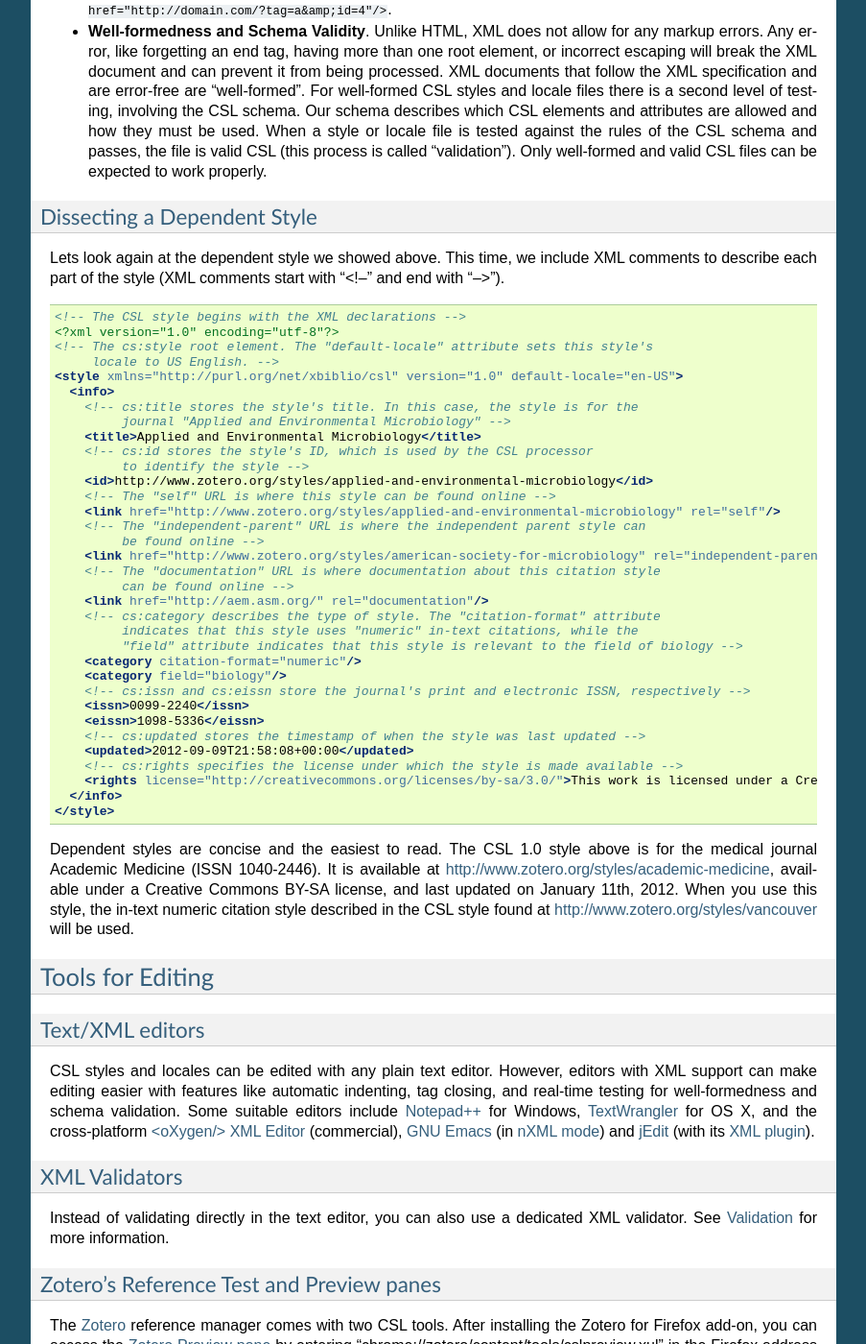
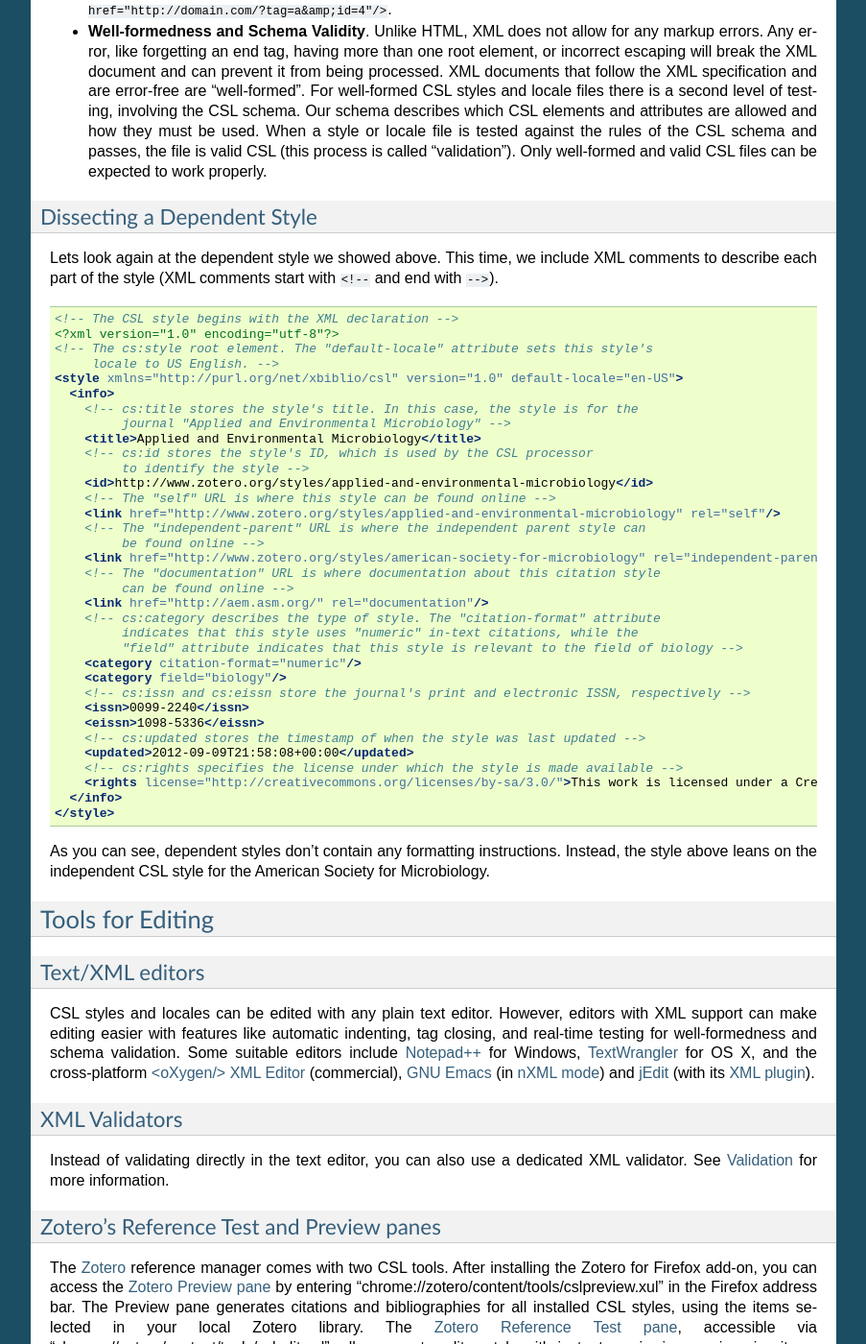
Before and after one commit to rmzelle/writing, a Sphinx documentation site: the page built from docs/primer.rst, in a window 1280 px wide and 1400 px high, scrolled down 5875 px. Shown: the whole window at 96% size, without its empty margins (198-1101 px from the left). Built offline with Sphinx 7.4.7, drawn with Linux system fonts in a browser that asks for light colours.

Commit message:
Work on primer

```diff
--- a/docs/primer.rst
+++ b/docs/primer.rst
@@ -181,11 +181,11 @@ There are several concepts and terms you need to be familiar with. These are:
 Dissecting a Dependent Style
 ^^^^^^^^^^^^^^^^^^^^^^^^^^^^
 
-Lets look again at the dependent style we showed above. This time, we include XML comments to describe each part of the style (XML comments start with "<!--" and end with "-->").
+Lets look again at the dependent style we showed above. This time, we include XML comments to describe each part of the style (XML comments start with ``<!--`` and end with ``-->``).
 
 .. sourcecode:: xml
 
-    <!-- The CSL style begins with the XML declarations -->
+    <!-- The CSL style begins with the XML declaration -->
     <?xml version="1.0" encoding="utf-8"?>
     <!-- The cs:style root element. The "default-locale" attribute sets this style's
          locale to US English. -->
@@ -220,7 +220,7 @@ Lets look again at the dependent style we showed above. This time, we include XM
       </info>
     </style>
 
-Dependent styles are concise and the easiest to read. The CSL 1.0 style above is for the medical journal Academic Medicine (ISSN 1040-2446). It is available at http://www.zotero.org/styles/academic-medicine, available under a Creative Commons BY-SA license, and last updated on January 11th, 2012. When you use this style, the in-text numeric citation style described in the CSL style found at http://www.zotero.org/styles/vancouver will be used.
+As you can see, dependent styles don't contain any formatting instructions. Instead, the style above leans on the independent CSL style for the American Society for Microbiology.
 
 Tools for Editing
 ~~~~~~~~~~~~~~~~~
```
